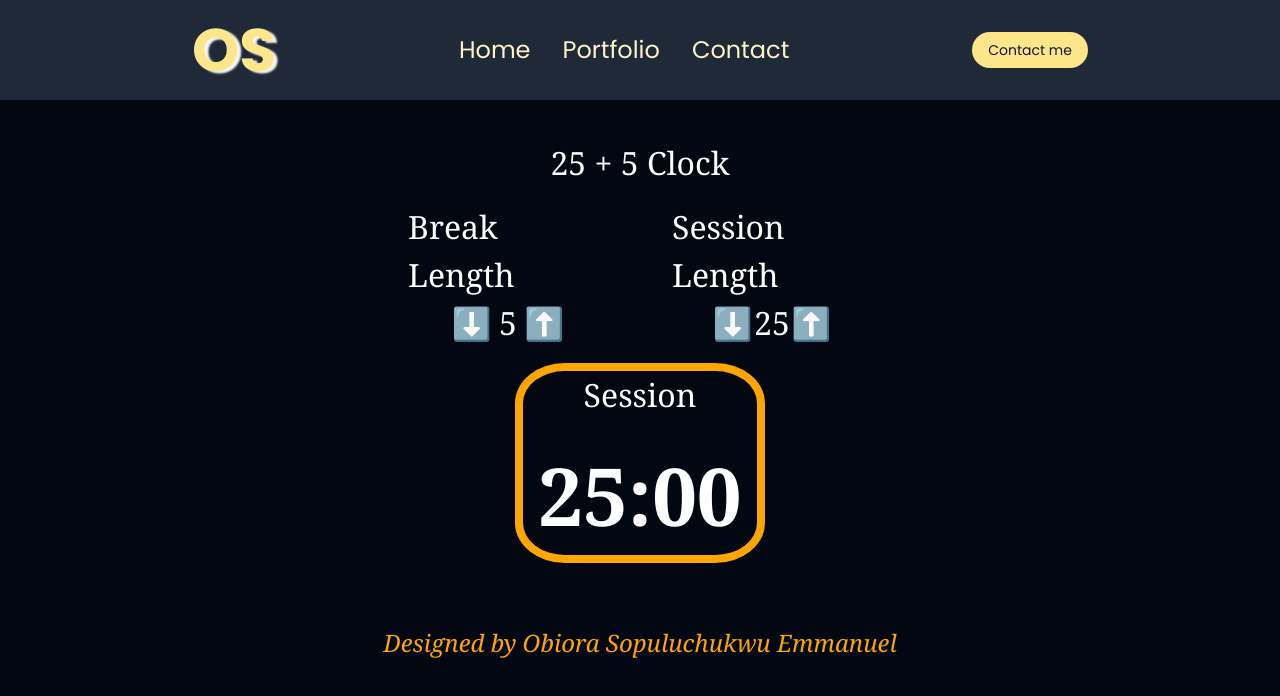
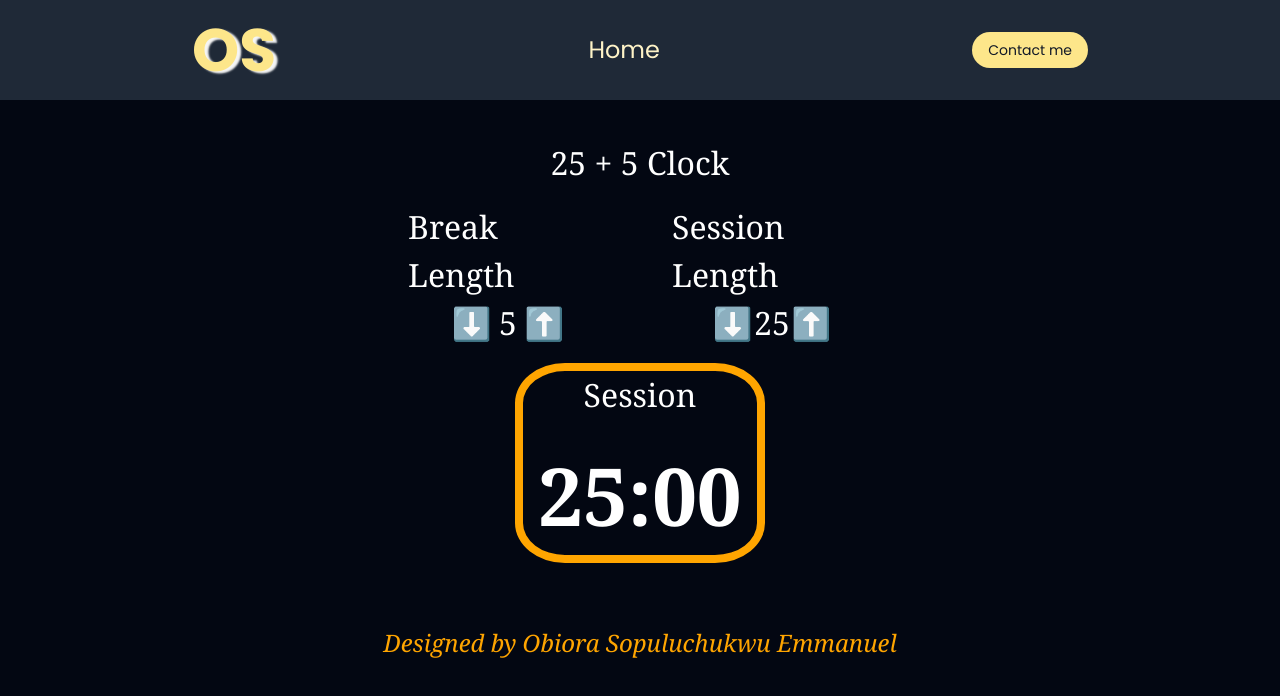
Before and after one commit to obiora198/my-portfolio-website, a Next.js app: page /projects/5-25-clock in a window 1280 px wide. Shown: the top 696 px of the page. Built offline with nearby package versions, Linux system fonts and the light colour scheme.

Commit message:
modify navbar to render dynamic content

```diff
--- a/app/components/ContactForm.tsx
+++ b/app/components/ContactForm.tsx
@@ -4,7 +4,7 @@ import { TextField, Button } from "@mui/material";
 export default function ContactForm() {
   return (
     <>
-      <div className="w-full sm:h-screen flex flex-col items-center justify-center py-8">
+      <div id="contact-section" className="w-full sm:h-screen flex flex-col items-center justify-center py-8">
         <h1 className="text-5xl font-bold mb-4 sm:my-16">Get in touch</h1>
         <div className="min-w-[50%] bg-amber-50 text-gray-900 flex flex-col gap-4 rounded-lg p-8">
           <form className="w-full flex flex-col items-center gap-4">
--- a/app/components/Hero.tsx
+++ b/app/components/Hero.tsx
@@ -4,7 +4,7 @@ import React from "react";
 export default function Hero() {
   return (
     <>
-      <div className="min-h-screen text-amber-100 grid sm:grid-cols-2 gap-16 p-4 sm:px-48 pb-24 pt-[140px] relative">
+      <div id="hero-section" className="min-h-screen text-amber-100 grid sm:grid-cols-2 gap-16 p-4 sm:px-48 pb-24 pt-[140px] relative">
         <div className="w-full h-full grid place-content-center text-xl sm:text-2xl text-start">
           <p className="text-justify">
             Hello, <br />
--- a/app/components/Portfolio.tsx
+++ b/app/components/Portfolio.tsx
@@ -2,7 +2,7 @@ import ProjectCard from "./ProjectCard";
 
 export default function Portfolio() {
   return (
-    <div className="min-h-screen text-amber-50 flex flex-col items-center justify-center gap-4 sm:gap-16 p-4 sm:px-48 sm:py-24">
+    <div id="portfolio-section" className="min-h-screen text-amber-50 flex flex-col items-center justify-center gap-4 sm:gap-16 p-4 sm:px-48 sm:py-24">
       <h1 className="font-bold text-6xl text-center">My Portfolio</h1>
 
       <div className="h-full w-[80%] grid grid-cols-1 sm:grid-cols-3 gap-4 sm:gap-8 place-items-center rounded-lg">
--- a/app/components/nav/NavBar.tsx
+++ b/app/components/nav/NavBar.js
@@ -10,13 +10,7 @@ const logoFont = Pacifico({
   weight: ["400"],
 });
 
-interface ids {
-  homeId: string
-  portfolioId: string
-  contactId: string
-}
-
-export default function NavBar({homeId, contactId, portfolioId}: ids) {
+export default function NavBar({links}) {
   const [isOPen, setIsOpen] = useState(false);
 
   const handleClick = () => {
@@ -43,15 +37,11 @@ export default function NavBar({homeId, contactId, portfolioId}: ids) {
           <ul
             className={`flex flex-col sm:flex-row sm:gap-8 gap-4 justify-center items-center ${isOPen ? '' : 'hidden sm:flex'}`}
           >
-            <li>
-              <Link href={homeId} scroll={false}>Home</Link>
-            </li>
-            <li>
-              <Link href={portfolioId} scroll={false}>Portfolio</Link>
-            </li>
-            <li>
-              <Link href={contactId} scroll={false}>Contact</Link>
-            </li>
+            {
+              links?.map((link,index) => (
+                <Link key={index} href={link.url}>{link.text}</Link>
+              ))
+            }
           </ul>
         </nav>
 
--- a/app/layout.tsx
+++ b/app/layout.tsx
@@ -1,7 +1,6 @@
 import './globals.css'
 import type { Metadata } from 'next'
 import { Poppins } from 'next/font/google'
-import NavBar from './components/nav/NavBar'
 
 const poppins = Poppins({
   subsets: ['latin'],
@@ -24,7 +23,6 @@ export default function RootLayout({
         <link rel="shortcut icon" href="/my-logo.png" type="image/x-icon" />
       </head>
       <body className={`${poppins.className} bg-gray-950 text-amber-50`}  >
-        <NavBar homeId='#hero-section' contactId='#contact-section' portfolioId='#portfolio-section' />
         {children}
       </body>
     </html>
--- a/app/page.tsx
+++ b/app/page.tsx
@@ -2,21 +2,31 @@ import ContactForm from "./components/ContactForm";
 import Footer from "./components/Footer";
 import Hero from "./components/Hero";
 import Portfolio from "./components/Portfolio";
-import RootLayout from "./layout";
+import NavBar from "./components/nav/NavBar";
+
+const links = [
+  {
+    text: "Home",
+    url: "#hero-section",
+  },
+  {
+    text: "Portfolio",
+    url: "#portfolio-section",
+  },
+  {
+    text: "contact",
+    url: "#contact-section",
+  },
+];
 
 export default function Home() {
   return (
-    <RootLayout >
-      <div id="hero-section">
-        <Hero />
-      </div>
-      <div id="portfolio-section">
-        <Portfolio />
-      </div>
-      <div id="contact-section">
-        <ContactForm />
-      </div>
+    <>
+      <NavBar  links={links}/>
+      <Hero />
+      <Portfolio />
+      <ContactForm />
       <Footer />
-    </RootLayout>
+    </>
   );
 }
--- a/app/projects/5-25-clock/page.tsx
+++ b/app/projects/5-25-clock/page.tsx
@@ -3,6 +3,7 @@
 import React from "react";
 import Style from "./clock.module.css";
 import Head from "next/head";
+import NavBar from "@/app/components/nav/NavBar";
 
 const formatNumber = (num: number) => {
   return num < 10 && num >= 0 ? "0" + num : "" + num;
@@ -153,6 +154,7 @@ export default function PormodoroClock() {
 
   return (
     <>
+      <NavBar links={[{text: 'Home', url: '/'}]}/>
       <main className={Style.main}>
         <div className={Style.container}>
           <h2>25 + 5 Clock</h2>
--- a/app/projects/calculator/page.tsx
+++ b/app/projects/calculator/page.tsx
@@ -1,5 +1,6 @@
 "use client";
 import { useState, useEffect } from "react";
+import NavBar from "@/app/components/nav/NavBar";
 
 export default function Calculator() {
   const [currentValue, setCurrentValue] = useState<string>("0");
@@ -109,6 +110,8 @@ export default function Calculator() {
   }
 
   return (
+    <>
+      <NavBar links={[{text: 'Home', url: '/'}]}/>
       <div className="w-full flex flex-col justify-center items-center pt-[150px] px-4">
         <div className="w-[250px] sm:w-[350px] bg-black p-2">
           <div className="w-full text-right">
@@ -119,7 +122,6 @@ export default function Calculator() {
               {currentValue}
             </div>
           </div>
-
           <div className="w-full grid grid-rows-5 grid-cols-4 gap-[1px]">
             {buttons.map((button) => (
               <button
@@ -147,6 +149,7 @@ export default function Calculator() {
           Designed by Obiora Sopuluchukwu emmanuel
         </p>
       </div>
+    </>
   );
 }
 
--- a/app/projects/drum-machine/page.tsx
+++ b/app/projects/drum-machine/page.tsx
@@ -2,6 +2,7 @@
 
 import { ChangeEvent, useEffect, useState } from "react";
 import Style from "./drumMachine.module.css";
+import NavBar from "@/app/components/nav/NavBar";
 
 export default function DrumMachine() {
   const [displayText, setDisplayText] = useState<string>("");
@@ -102,6 +103,8 @@ export default function DrumMachine() {
   },[])
 
   return (
+    <>
+      <NavBar links={[{text: 'Home', url: '/'}]}/>
       <div id="container" className={Style.container}>
         <div id="drum-machine" className={Style.drumMachine}>
           <div className={Style.keys}>
@@ -151,5 +154,6 @@ export default function DrumMachine() {
           Designed by Obiora Sopuluchukwu emmanuel
         </p>
       </div>
+    </>
   );
 }
--- a/tsconfig.json
+++ b/tsconfig.json
@@ -22,6 +22,6 @@
       "@/*": ["./*"]
     }
   },
-  "include": ["next-env.d.ts", "**/*.ts", "**/*.tsx", ".next/types/**/*.ts"],
+  "include": ["next-env.d.ts", "**/*.ts", "**/*.tsx", ".next/types/**/*.ts", "app/components/nav/NavBar.js"],
   "exclude": ["node_modules"]
 }
```
Lines whose indentation alone changed are shown as unchanged.
